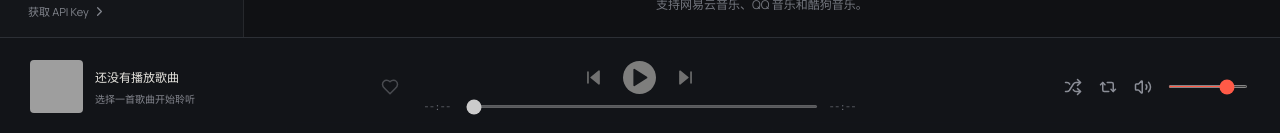
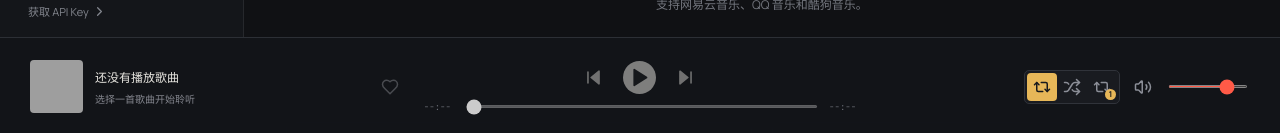
Before and after one commit to leroy668/chksz-music-player, a React (Vite) app: page / in a window 1280 px wide. Shown: the part 665-798 px from the top of the page. Built offline with nearby package versions, Linux system fonts and the light colour scheme; grey boxes are pictures that could not be loaded.

Commit message:
Add playlist playback modes

```diff
--- a/src/App.tsx
+++ b/src/App.tsx
@@ -35,8 +35,10 @@ import {
 } from "./lib/musicApi";
 import importedSongsText from "./data/importedSongs.txt?raw";
 import "./playlists.css";
+import "./playbackModes.css";
 
 type Page = "discover" | "library" | "imported" | "playlist";
+type PlayMode = "repeat-all" | "shuffle" | "repeat-one";
 
 type UserPlaylist = {
   id: string;
@@ -47,6 +49,7 @@ type UserPlaylist = {
 const KEY_STORAGE = "soundfield-chksz-api-key";
 const FAVORITES_STORAGE = "soundfield-favorites";
 const PLAYLISTS_STORAGE = "soundfield-playlists";
+const PLAY_MODE_STORAGE = "soundfield-play-mode";
 const DEFAULT_COVER = "https://images.unsplash.com/photo-1493225457124-a3eb161ffa5f?auto=format&fit=crop&w=400&q=80";
 
 const importedTracks: Track[] = importedSongsText
@@ -118,6 +121,10 @@ export default function App() {
   const [lyric, setLyric] = useState("");
   const [position, setPosition] = useState(0);
   const [duration, setDuration] = useState(0);
+  const [playMode, setPlayMode] = useState<PlayMode>(() => {
+    const stored = localStorage.getItem(PLAY_MODE_STORAGE);
+    return stored === "shuffle" || stored === "repeat-one" ? stored : "repeat-all";
+  });
   const audioRef = useRef<HTMLAudioElement>(null);
 
   const selectedPlaylist = userPlaylists.find((playlist) => playlist.id === selectedPlaylistId);
@@ -131,6 +138,10 @@ export default function App() {
   useEffect(() => {
     localStorage.setItem(PLAYLISTS_STORAGE, JSON.stringify(userPlaylists));
   }, [userPlaylists]);
+
+  useEffect(() => {
+    localStorage.setItem(PLAY_MODE_STORAGE, playMode);
+  }, [playMode]);
 
   useEffect(() => {
     if (!current?.url || !audioRef.current) return;
@@ -169,7 +180,7 @@ export default function App() {
     }
   };
 
-  const playTrack = async (track: Track, index: number) => {
+  const playTrack = async (track: Track, index: number, sourceQueue = displayTracks) => {
     setError("");
     setNotice("");
     setIsResolving(true);
@@ -178,7 +189,7 @@ export default function App() {
       if (!resolved.url) throw new Error("该歌曲暂时没有可播放地址。");
       setCurrent(resolved);
       setQueue((previous) => {
-        const next = displayTracks.map((item) => (item.source === track.source && item.id === track.id ? resolved : item));
+        const next = sourceQueue.map((item) => (item.source === track.source && item.id === track.id ? resolved : item));
         return next.length ? next : previous;
       });
       setIsPlaying(true);
@@ -200,14 +211,32 @@ export default function App() {
     }
   };
 
-  const stepTrack = (direction: 1 | -1) => {
+  const stepTrack = (direction: 1 | -1, automatic = false) => {
     const activeQueue = queue.length ? queue : displayTracks;
     if (!activeQueue.length) return;
+    if (automatic && playMode === "repeat-one" && audioRef.current) {
+      audioRef.current.currentTime = 0;
+      audioRef.current.play().then(() => setIsPlaying(true)).catch(() => setIsPlaying(false));
+      return;
+    }
     const activeIndex = current
       ? activeQueue.findIndex((track) => track.source === current.source && track.id === current.id)
       : -1;
-    const nextIndex = (activeIndex + direction + activeQueue.length) % activeQueue.length;
-    void playTrack(activeQueue[nextIndex], nextIndex);
+    let nextIndex = (activeIndex + direction + activeQueue.length) % activeQueue.length;
+    if (playMode === "shuffle" && activeQueue.length > 1) {
+      do nextIndex = Math.floor(Math.random() * activeQueue.length);
+      while (nextIndex === activeIndex);
+    }
+    void playTrack(activeQueue[nextIndex], nextIndex, activeQueue);
+  };
+
+  const setPlaybackMode = (mode: PlayMode) => {
+    setPlayMode(mode);
+    setNotice(`播放模式：${mode === "shuffle" ? "随机播放" : mode === "repeat-one" ? "单曲循环" : "列表循环"}`);
+  };
+
+  const cyclePlaybackMode = () => {
+    setPlaybackMode(playMode === "repeat-all" ? "shuffle" : playMode === "shuffle" ? "repeat-one" : "repeat-all");
   };
 
   const toggleFavorite = (track: Track) => {
@@ -360,7 +389,7 @@ export default function App() {
           <section className="lower-grid">
             <div className="queue-card">
               <div className="section-title"><div><h2>播放队列</h2><p>{queue.length ? `${queue.length} 首歌曲` : "从搜索结果中选择歌曲"}</p></div><ListMusic size={20} /></div>
-              {queue.length ? <ol className="queue-list">{queue.slice(0, 4).map((track, index) => <li key={`${track.source}-${track.id}-${index}`}><span>{index + 1}</span><button onClick={() => void playTrack(track, index)}><strong>{track.name}</strong><small>{track.singer}</small></button></li>)}</ol> : <div className="queue-empty">队列为空</div>}
+              {queue.length ? <ol className="queue-list">{queue.slice(0, 4).map((track, index) => <li key={`${track.source}-${track.id}-${index}`}><span>{index + 1}</span><button onClick={() => void playTrack(track, index, queue)}><strong>{track.name}</strong><small>{track.singer}</small></button></li>)}</ol> : <div className="queue-empty">队列为空</div>}
             </div>
             <div className="lyrics-card">
               <div className="section-title"><div><h2>歌词</h2><p>{current ? `${current.name} · ${current.singer}` : "选择歌曲后显示"}</p></div><Music2 size={20} /></div>
@@ -371,10 +400,10 @@ export default function App() {
       </section>
 
       <footer className="player-bar">
-        <audio ref={audioRef} onTimeUpdate={(event) => setPosition(event.currentTarget.currentTime)} onDurationChange={(event) => setDuration(event.currentTarget.duration)} onEnded={() => stepTrack(1)} onPlay={() => setIsPlaying(true)} onPause={() => setIsPlaying(false)} />
+        <audio ref={audioRef} onTimeUpdate={(event) => setPosition(event.currentTarget.currentTime)} onDurationChange={(event) => setDuration(event.currentTarget.duration)} onEnded={() => stepTrack(1, true)} onPlay={() => setIsPlaying(true)} onPause={() => setIsPlaying(false)} />
         <div className="now-playing"><img src={current?.cover || DEFAULT_COVER} alt="" /><div><strong>{current?.name || "还没有播放歌曲"}</strong><small>{current ? `${current.singer} · ${current.album}` : "选择一首歌曲开始聆听"}</small></div><button className={isCurrentFavorite ? "liked" : ""} onClick={() => current && toggleFavorite(current)} disabled={!current} aria-label="收藏当前歌曲"><Heart size={18} fill={isCurrentFavorite ? "currentColor" : "none"} /></button></div>
-        <div className="play-controls"><div><button onClick={() => stepTrack(-1)} disabled={!queue.length && !displayTracks.length} aria-label="上一首"><SkipBack size={19} fill="currentColor" /></button><button className="play-button" onClick={togglePlay} disabled={!current} aria-label={isPlaying ? "暂停" : "播放"}>{isPlaying ? <Pause size={21} fill="currentColor" /> : <Play size={21} fill="currentColor" />}</button><button onClick={() => stepTrack(1)} disabled={!queue.length && !displayTracks.length} aria-label="下一首"><SkipForward size={19} fill="currentColor" /></button></div><div className="progress-row"><span>{formatTime(position)}</span><input type="range" min="0" max={duration || current?.duration || 0} value={Math.min(position, duration || current?.duration || 0)} onChange={(event) => { const next = Number(event.target.value); if (audioRef.current) audioRef.current.currentTime = next; setPosition(next); }} disabled={!current} aria-label="播放进度" /><span>{formatTime(duration || current?.duration)}</span></div></div>
-        <div className="player-tools"><button aria-label="随机播放"><Shuffle size={18} /></button><button aria-label="循环播放"><Repeat2 size={18} /></button><button aria-label="音量"><Volume2 size={18} /></button><input type="range" min="0" max="1" step="0.05" defaultValue="0.8" onChange={(event) => { if (audioRef.current) audioRef.current.volume = Number(event.target.value); }} aria-label="音量" /></div>
+        <div className="play-controls"><div><button className={`mobile-mode-button ${playMode !== "repeat-all" ? "active" : ""}`} onClick={cyclePlaybackMode} aria-label={`当前为${playMode === "shuffle" ? "随机播放" : playMode === "repeat-one" ? "单曲循环" : "列表循环"}，点击切换`} title={playMode === "shuffle" ? "随机播放" : playMode === "repeat-one" ? "单曲循环" : "列表循环"}>{playMode === "shuffle" ? <Shuffle size={18} /> : <span className="repeat-mode-icon"><Repeat2 size={18} />{playMode === "repeat-one" && <b>1</b>}</span>}</button><button onClick={() => stepTrack(-1)} disabled={!queue.length && !displayTracks.length} aria-label="上一首"><SkipBack size={19} fill="currentColor" /></button><button className="play-button" onClick={togglePlay} disabled={!current} aria-label={isPlaying ? "暂停" : "播放"}>{isPlaying ? <Pause size={21} fill="currentColor" /> : <Play size={21} fill="currentColor" />}</button><button onClick={() => stepTrack(1)} disabled={!queue.length && !displayTracks.length} aria-label="下一首"><SkipForward size={19} fill="currentColor" /></button></div><div className="progress-row"><span>{formatTime(position)}</span><input type="range" min="0" max={duration || current?.duration || 0} value={Math.min(position, duration || current?.duration || 0)} onChange={(event) => { const next = Number(event.target.value); if (audioRef.current) audioRef.current.currentTime = next; setPosition(next); }} disabled={!current} aria-label="播放进度" /><span>{formatTime(duration || current?.duration)}</span></div></div>
+        <div className="player-tools"><div className="play-mode-group" aria-label="播放模式"><button className={playMode === "repeat-all" ? "active" : ""} onClick={() => setPlaybackMode("repeat-all")} aria-label="列表循环" title="列表循环"><Repeat2 size={18} /></button><button className={playMode === "shuffle" ? "active" : ""} onClick={() => setPlaybackMode("shuffle")} aria-label="随机播放" title="随机播放"><Shuffle size={18} /></button><button className={playMode === "repeat-one" ? "active" : ""} onClick={() => setPlaybackMode("repeat-one")} aria-label="单曲循环" title="单曲循环"><span className="repeat-mode-icon"><Repeat2 size={18} /><b>1</b></span></button></div><button aria-label="音量"><Volume2 size={18} /></button><input type="range" min="0" max="1" step="0.05" defaultValue="0.8" onChange={(event) => { if (audioRef.current) audioRef.current.volume = Number(event.target.value); }} aria-label="音量" /></div>
       </footer>
 
       {isSettingsOpen && <div className="modal-layer" role="dialog" aria-modal="true" aria-labelledby="settings-title"><button className="modal-backdrop" onClick={() => setIsSettingsOpen(false)} aria-label="关闭设置" /><form className="settings-modal" onSubmit={saveApiKey}><div className="modal-heading"><div><span className="modal-icon"><KeyRound size={20} /></span><div><h2 id="settings-title">连接 ChKSz API</h2><p>Key 仅保存于当前浏览器。</p></div></div><button type="button" onClick={() => setIsSettingsOpen(false)} aria-label="关闭"><X size={20} /></button></div><label>个人 API Key<input type="password" value={keyDraft} onChange={(event) => setKeyDraft(event.target.value)} placeholder="chksz_..." autoFocus /></label><p className="modal-help">在 ChKSz 账户页创建并复制你的个人 Key。请勿将 Key 提交到代码仓库或分享给第三方。</p><div className="modal-actions"><a href="https://api.chksz.com/login" target="_blank" rel="noreferrer">前往获取 Key</a><button type="submit">保存连接</button></div></form></div>}
--- /dev/null
+++ b/src/playbackModes.css
@@ -0,0 +1,60 @@
+.play-mode-group {
+  display: flex;
+  align-items: center;
+  padding: 2px;
+  background: #191b20;
+  border: 1px solid #30333a;
+  border-radius: 5px;
+}
+
+.player-tools .play-mode-group button {
+  width: 30px;
+  height: 28px;
+  padding: 0;
+  border-radius: 4px;
+}
+
+.player-tools .play-mode-group button.active {
+  color: #17191d;
+  background: #e7b758;
+}
+
+.repeat-mode-icon {
+  position: relative;
+  display: grid;
+  place-items: center;
+}
+
+.repeat-mode-icon b {
+  position: absolute;
+  right: -5px;
+  bottom: -4px;
+  min-width: 11px;
+  height: 11px;
+  display: grid;
+  place-items: center;
+  color: #17191d;
+  background: #e7b758;
+  border-radius: 6px;
+  font-size: 8px;
+  line-height: 1;
+}
+
+.play-mode-group button.active .repeat-mode-icon b {
+  color: #e7b758;
+  background: #17191d;
+}
+
+.mobile-mode-button {
+  display: none !important;
+}
+
+@media (max-width: 960px) {
+  .mobile-mode-button {
+    display: grid !important;
+  }
+
+  .mobile-mode-button.active {
+    color: #e7b758;
+  }
+}
```
